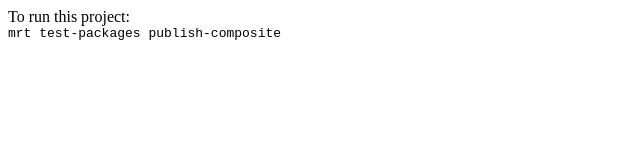
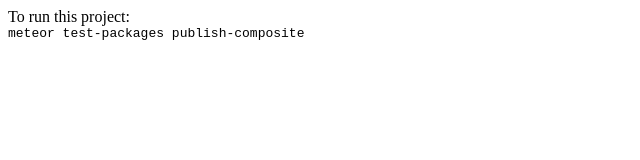
Before and after one commit to reywood/meteor-publish-composite-test, a plain HTML site: page template.html in a window 1280 px wide. Shown: the full height of the page, 0-640 px from the left. Drawn offline with Linux system fonts and the light colour scheme.

Commit message:
Upgrade to meteor 0.9.0.1

```diff
--- a/smart.json
+++ /dev/null
@@ -1,3 +0,0 @@
-{
-  "packages": {}
-}
--- a/template.html
+++ b/template.html
@@ -8,6 +8,6 @@
 	</div>
 
 	<code>
-		mrt test-packages publish-composite
+		meteor test-packages publish-composite
 	</code>
 </body>
```
Also changed, not shown: 5 other files.
